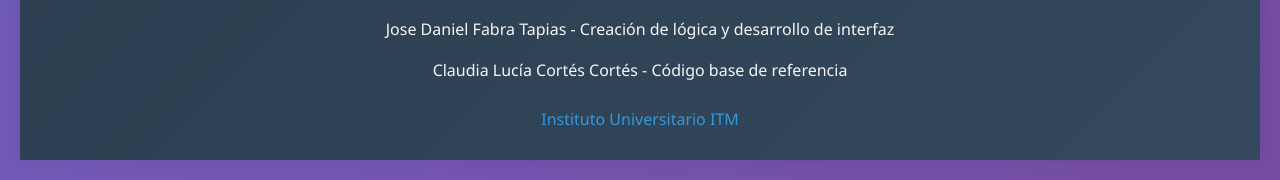
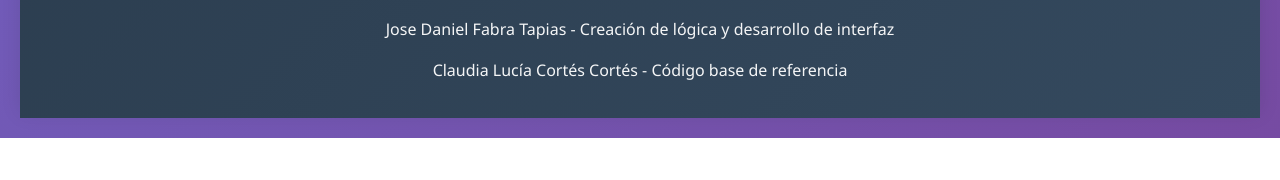
Before and after one commit to JoseDFabra/calculadora-ciclo-trabajo, a plain HTML site: page index.html in a window 1280 px wide. Shown: the part 3233-3413 px from the top of the page. After the commit the page ends 3371 px from the top, so only its background shows below. Drawn offline with nearby package versions, Linux system fonts and the light colour scheme.

Commit message:
Remove institution section from footer in index.html and update README.md to streamline content and improve clarity. Revised project description, demo links, and feature list for better presentation and accessibility.

```diff
--- a/index.html
+++ b/index.html
@@ -677,12 +677,7 @@
             margin-bottom: 5px;
         }
 
-        .institution {
-            font-size: 1rem;
-            font-weight: 500;
-            color: #3498db;
-            margin-top: 10px;
-        }
+
 
         .divider {
             width: 60px;
@@ -993,9 +988,6 @@
                 </div>
                 <div class="credits-info">
                     Claudia Lucía Cortés Cortés - Código base de referencia
-                </div>
-                <div class="institution">
-                    Instituto Universitario ITM
                 </div>
             </div>
         </div>
```
Also changed, not shown: 1 other file.
